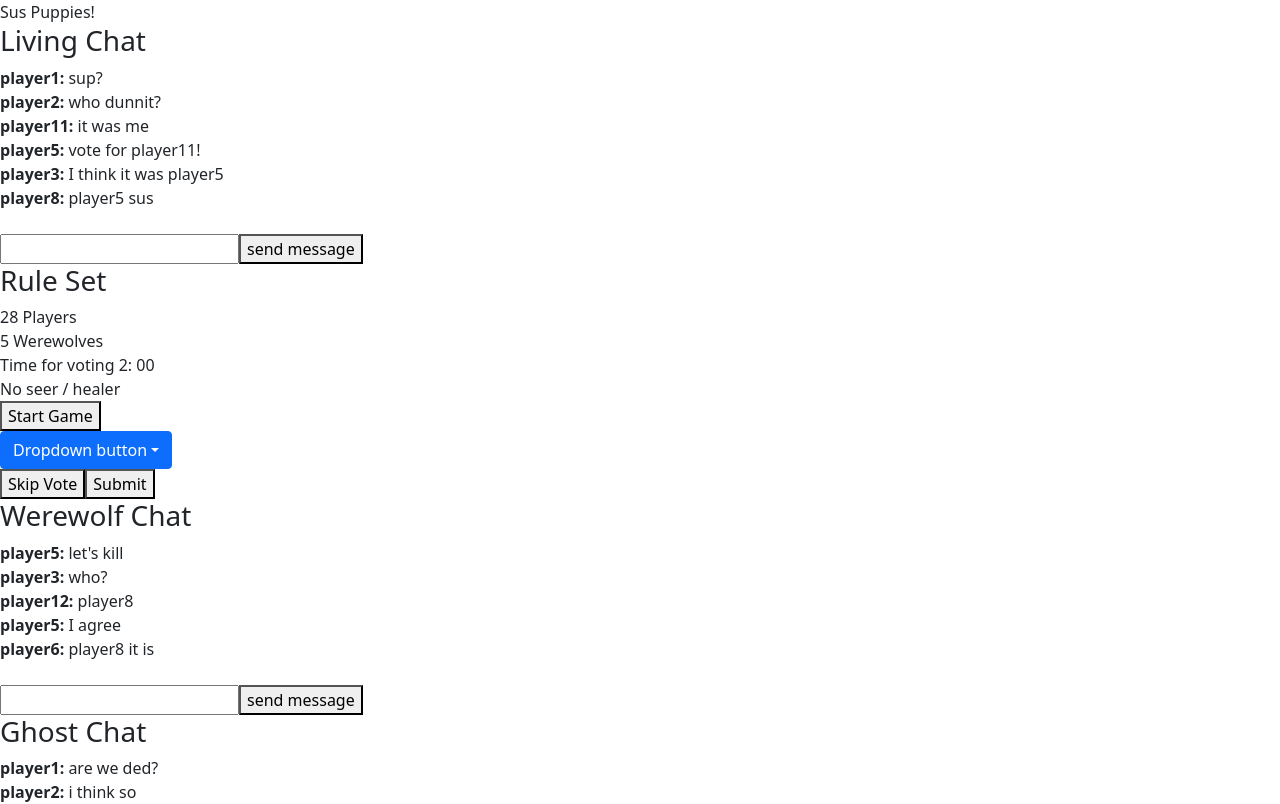
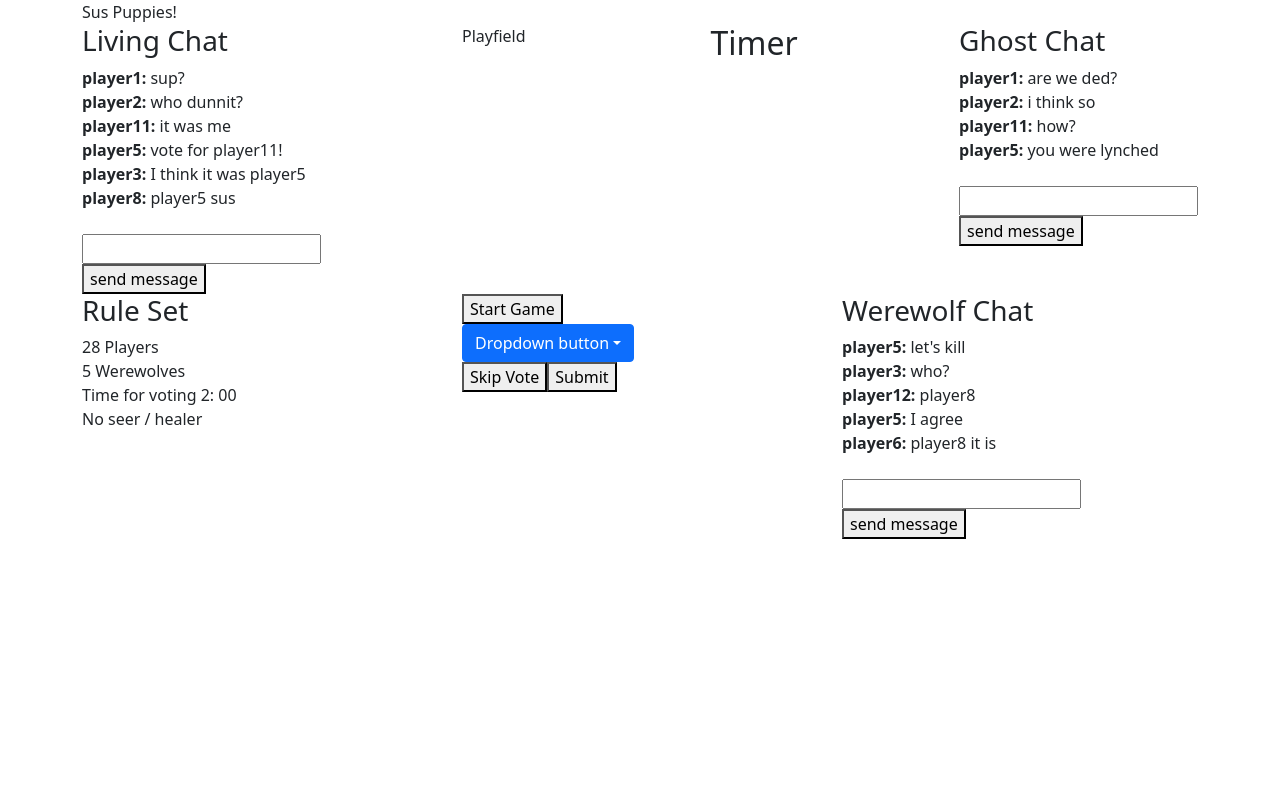
Before and after one commit to mwolf2531/Sus-Puppies, a React app: page / in a window 1280 px wide. Shown: the top 804 px of the page. Built offline with nearby package versions, Linux system fonts and the light colour scheme.

Commit message:
Initial layout done

```diff
--- a/src/GamePage.jsx
+++ b/src/GamePage.jsx
@@ -10,6 +10,10 @@ import WolfChat from './Components/WolfChat.jsx';
 import GhostChat from './Components/GhostChat.jsx';
 import Timer from './Components/Timer.jsx';
 import PlayerFrame from './Components/PlayerFrame.jsx';
+import Container from 'react-bootstrap/Container';
+import Row from 'react-bootstrap/Row';
+import Col from 'react-bootstrap/Col';
+import Stack from 'react-bootstrap/Stack';
 
 
 
@@ -46,15 +50,37 @@ const GamePage = () => {
   return (
     //TODO: Fill in components properly with handlers.
     <div>
-      <Header />
-      <LivingChat />
-      <Ruleset />
-      <GameButton />
-      <Voting />
-      <WolfChat />
-      <GhostChat />
-      <Timer />
-      <PlayerFrame />
+      <Container>
+        <Row>
+          <Col><Header /></Col>
+        </Row>
+        <Row>
+          <Col xs={4}>
+            <LivingChat />
+          </Col>
+          <Col>
+            <PlayerFrame />
+          </Col>
+          <Col>
+            <Timer />
+          </Col>
+          <Col>
+            <GhostChat />
+          </Col>
+        </Row>
+        <Row>
+          <Col>
+            <Ruleset />
+          </Col>
+          <Col>
+            <GameButton />
+            <Voting />
+          </Col>
+          <Col>
+            <WolfChat />
+          </Col>
+        </Row>
+      </Container>
     </div>
   )
 }
```
